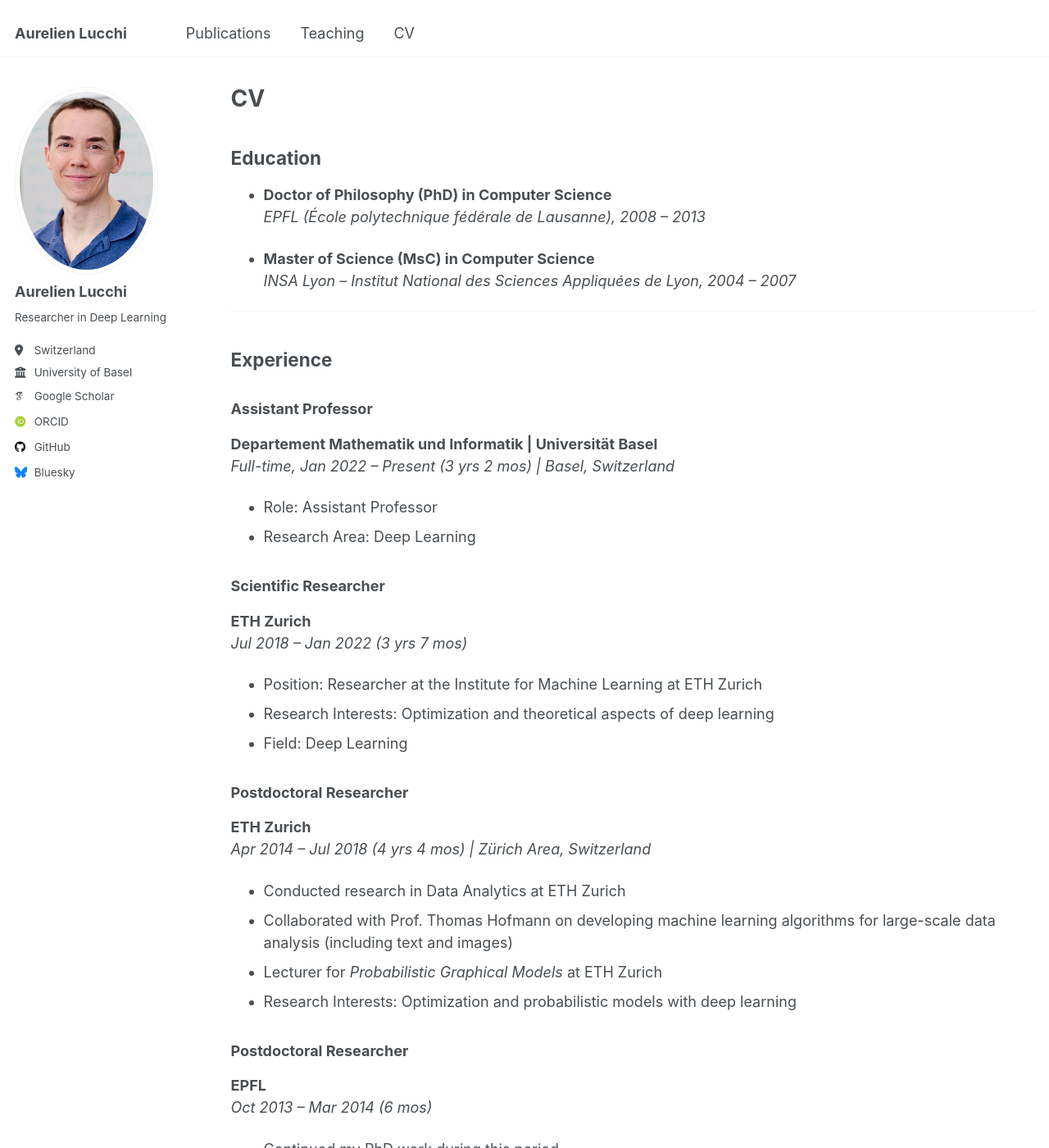
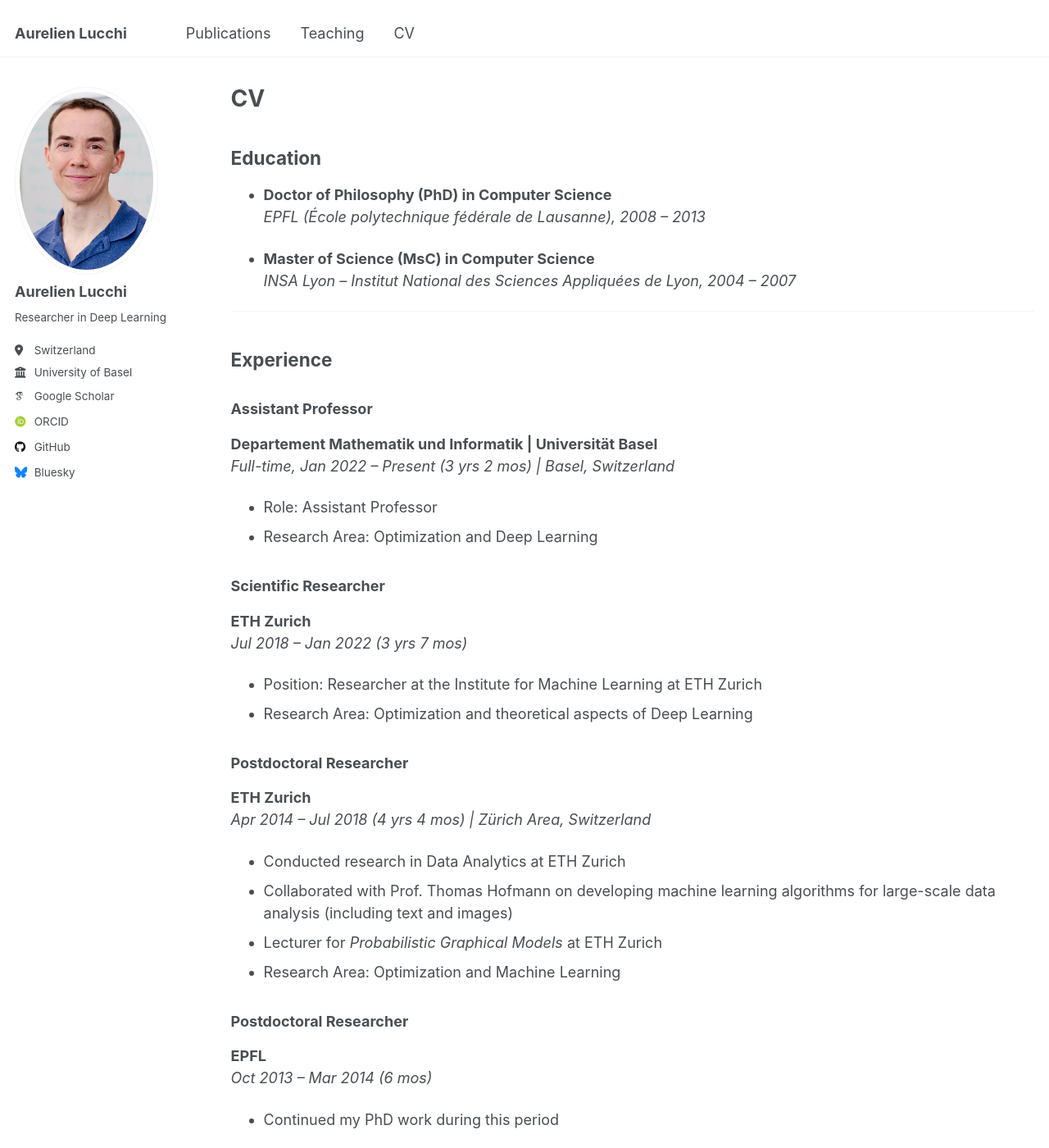
Before and after one commit to alucchi/alucchi.github.io, a Jekyll site: the page built from _pages/cv.md, in a window 1280 px wide and 1400 px high. Shown: the whole window at 82% size. Built offline with Jekyll 4.4.1, drawn with Linux system fonts in a browser that asks for light colours; some web fonts are replaced.

Commit message:
Update cv.md

```diff
--- a/_pages/cv.md
+++ b/_pages/cv.md
@@ -28,14 +28,13 @@ redirect_from:
 **Departement Mathematik und Informatik | Universität Basel**
 *Full-time, Jan 2022 – Present (3 yrs 2 mos) | Basel, Switzerland*
 - Role: Assistant Professor
-- Research Area: Deep Learning
+- Research Area: Optimization and Deep Learning
 
 ### Scientific Researcher
 **ETH Zurich**
 *Jul 2018 – Jan 2022 (3 yrs 7 mos)*
 - Position: Researcher at the Institute for Machine Learning at ETH Zurich
-- Research Interests: Optimization and theoretical aspects of deep learning
-- Field: Deep Learning
+- Research Area: Optimization and theoretical aspects of Deep Learning
 
 ### Postdoctoral Researcher
 **ETH Zurich**
@@ -43,7 +42,7 @@ redirect_from:
 - Conducted research in Data Analytics at ETH Zurich
 - Collaborated with Prof. Thomas Hofmann on developing machine learning algorithms for large-scale data analysis (including text and images)
 - Lecturer for *Probabilistic Graphical Models* at ETH Zurich
-- Research Interests: Optimization and probabilistic models with deep learning
+- Research Area: Optimization and Machine Learning
 
 ### Postdoctoral Researcher
 **EPFL**
```
